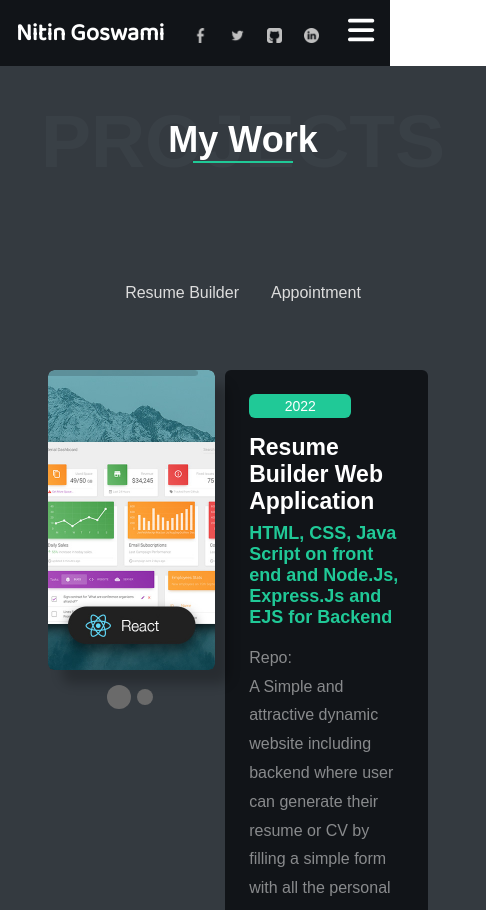
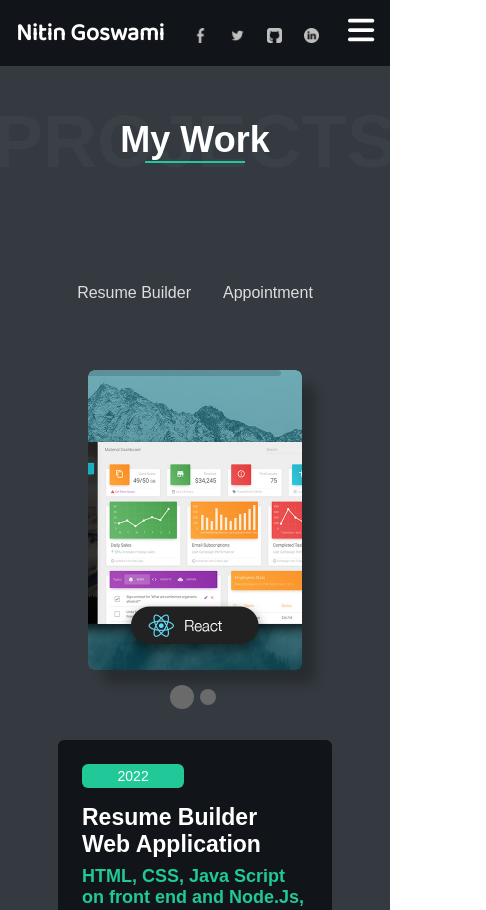
Before and after one commit to nik24g/Portfolio-frontend, a React (Create React App) app: page /Projects in a window 390 px wide. Shown: the whole page, 486 px wide, since content can reach past the window. Built offline with nearby package versions, Linux system fonts and the light colour scheme.

Commit message:
feat: project section responsive

```diff
--- a/src/components/Projects.js
+++ b/src/components/Projects.js
@@ -8,7 +8,7 @@ import AwesomeSlider from 'react-awesome-slider';
 import withAutoplay from 'react-awesome-slider/dist/autoplay';
 import 'react-awesome-slider/dist/styles.css';
 
-const images = [projectImg1, projectImg2];
+// const images = [projectImg1, projectImg2];
 const AutoplaySlider = withAutoplay(AwesomeSlider);
 const projectsData = [
     {
@@ -17,8 +17,8 @@ const projectsData = [
         title: "Resume Builder Web Application",
         stack: "HTML, CSS, Java Script on front end and Node.Js, Express.Js and EJS for Backend",
         repo: "",
-        description: "A Simple and attractive dynamic website including backend where user can generate their resume or CV by filling a simple form with all the personal details, skills, exeperiance and projects details. Skills and Project details will come up in a selector so user needs to create project and save its skills seperatly. Basically it was developed for an institude so that their sells team can create resumes for their personals.",
-        images: []
+        description: "A Simple and attractive dynamic website including backend where user can generate their resume or CV by filling a simple form with all the personal details, skills, exeperiance and projects details. Skills and Project details will come up in a selector so user needs to create project and save its skills seperatly. Basically it was developed for an institude so that their sails team can create resumes for their personals.",
+        images: [projectImg1, projectImg2]
     },
     {
         year: 2023,
@@ -27,14 +27,14 @@ const projectsData = [
         stack: "NodeJs, Express.Js And MongoDb",
         repo: "",
         description: "A Simple and attractive dynamic website including backend where user can generate their resume or CV by filling a simple form with all the personal details, skills, exeperiance and projects details. Skills and Project details will come up in a selector so user needs to create project and save its skills seperatly. Basically it was developed for an institude so that their sells team can create resumes for their personals.",
-        images: []
+        images: [projectImg1, projectImg2]
     }
 ]
 function Project(props) {
     return (
         <div className="project-body">
             <AutoplaySlider play={true} cancelOnInteraction={false} interval={6000} className="project-carousel">
-                {images.map((image, i) => (
+                {props.project.images.map((image, i) => (
                     <div key={i} data-src={image} />
                 ))}
             </AutoplaySlider>
--- a/src/css/projects.css
+++ b/src/css/projects.css
@@ -5,6 +5,7 @@
     color: white;
     font-family: 'Poppins', sans-serif;
     overflow-y: scroll;
+    box-sizing: border-box;
     padding: 0px 48px;
 }
 .projects-nav ul{
@@ -52,7 +53,26 @@
 
 .project-info-box{
     max-width: 52vw;
+    margin: 0 10px 0;
 }
 .project-body{
     display: flex;
+    justify-content: center;
+    align-items: center;
+    /* flex-wrap: wrap; */
 }
+
+@media screen and (max-width: 1500px) {
+    .project-body{
+        flex-direction: column;
+    }
+    .project-carousel{
+        margin-bottom: 70px;
+    }
+    .awssld{
+        width: 55vw !important;
+    }
+    .project-info-box{
+        max-width: 90vw;
+    }
+}
```
